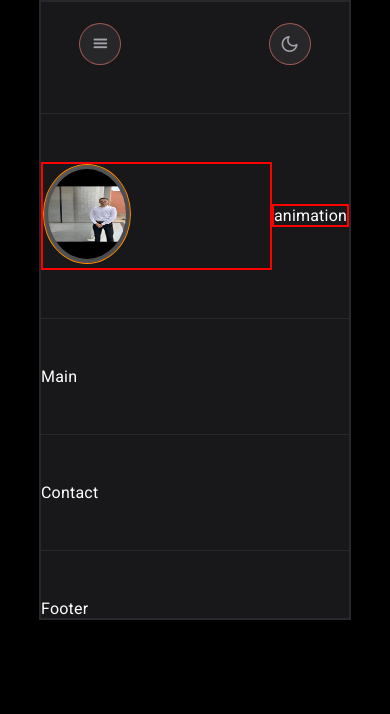
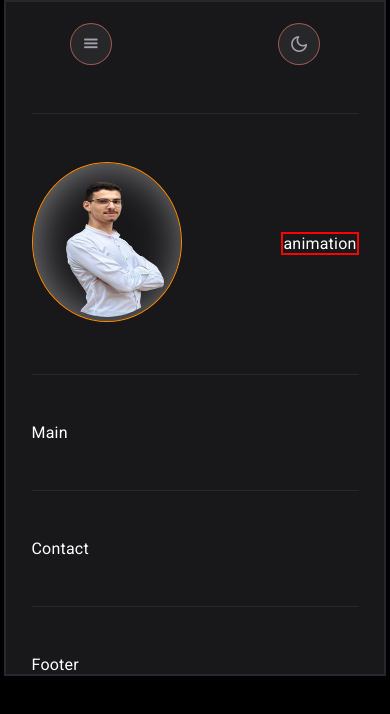
Before and after one commit to Youssefassad0/My_Own_portfolio, a React (Vite) app in the folder my-app/: page / in a window 390 px wide. Shown: the top 714 px of the page. Built offline with nearby package versions, Linux system fonts and the light colour scheme.

Commit message:
post the picture

```diff
--- a/my-app/src/components/hero/Hero.jsx
+++ b/my-app/src/components/hero/Hero.jsx
@@ -3,9 +3,9 @@ import "./hero.css";
 function Hero() {
   return (
     <section className="hero flex">
-      <div className="left-section border">
+      <div className="left-section">
         <div className="parent-avatar">
-          <img src="assad.png" className="avatar" alt="" />
+          <img src="image_assad1.png" className="avatar" alt="" />
           <span className="" ></span>
         </div>
       </div>
--- a/my-app/src/components/hero/hero.css
+++ b/my-app/src/components/hero/hero.css
@@ -6,9 +6,9 @@ section.hero .left-section{
 
 }
 section.hero .avatar{
-    width: 88px;
+    width: 150px;
     border-radius: 50%;
-    height: 100px;
+    height: 160px;
     border: 1px solid darkorange;
     padding: 4px;
     box-shadow: 2px 2px 40px gray inset;
--- a/my-app/src/index.css
+++ b/my-app/src/index.css
@@ -35,6 +35,7 @@ body {
   margin-left: auto;
   margin-right: auto;
   background-color: var(--secondary) ;
+  padding: 0 5rem ;
 }
 .devider{
   border-bottom: 1px solid var(--border);
@@ -65,3 +66,16 @@ button{
 button:active{
   scale: 0.9;
 }
+
+@media (max-width:1000px){
+  .container {
+    width: 90%;
+    padding: 0 1.7rem;
+  }
+}
+@media (max-width:600px){
+  .container {
+    width: 98%;
+    padding: 0 1.6rem;
+  }
+}
```
Also changed, not shown: my-app/public/image_assad1.png (added).
